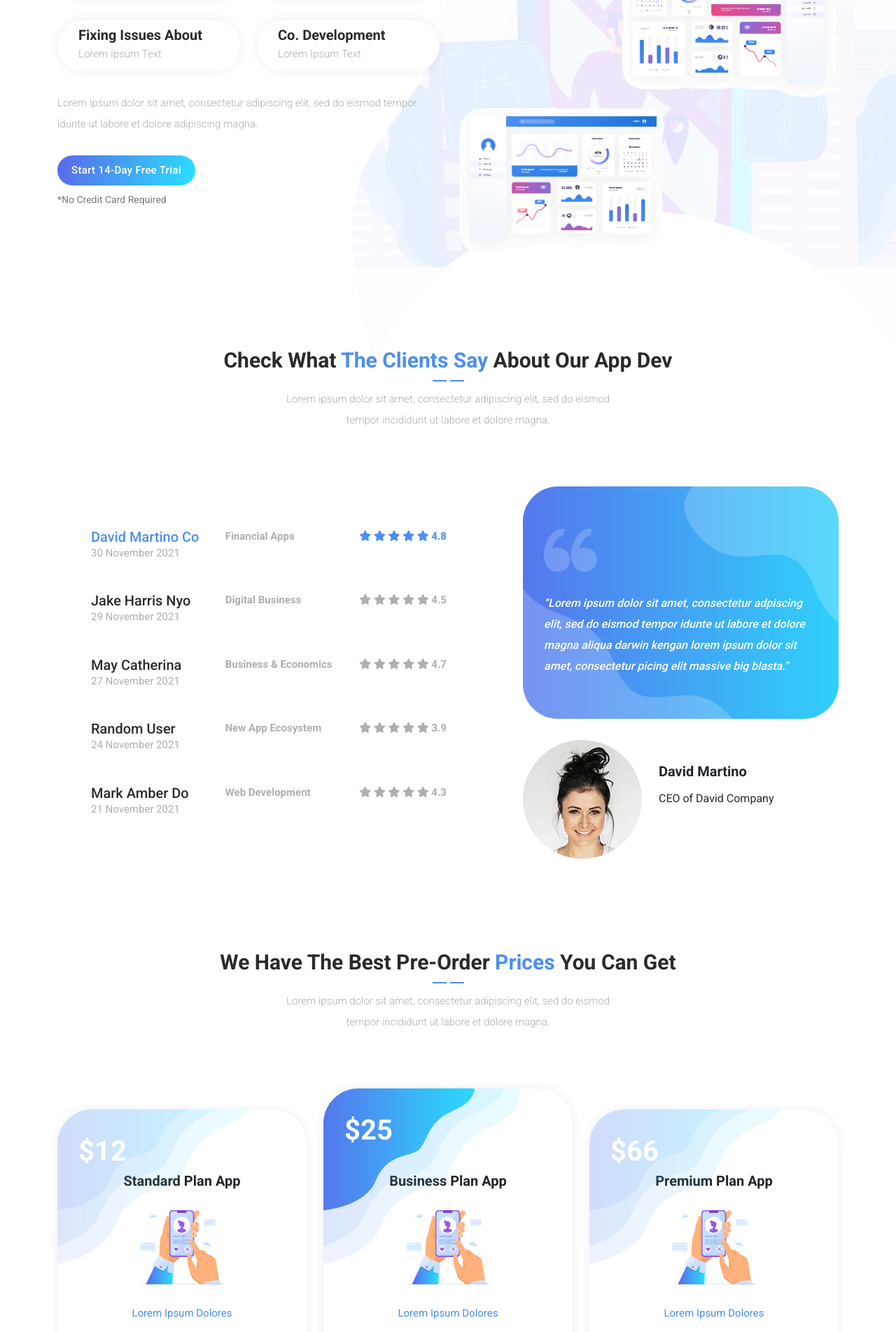
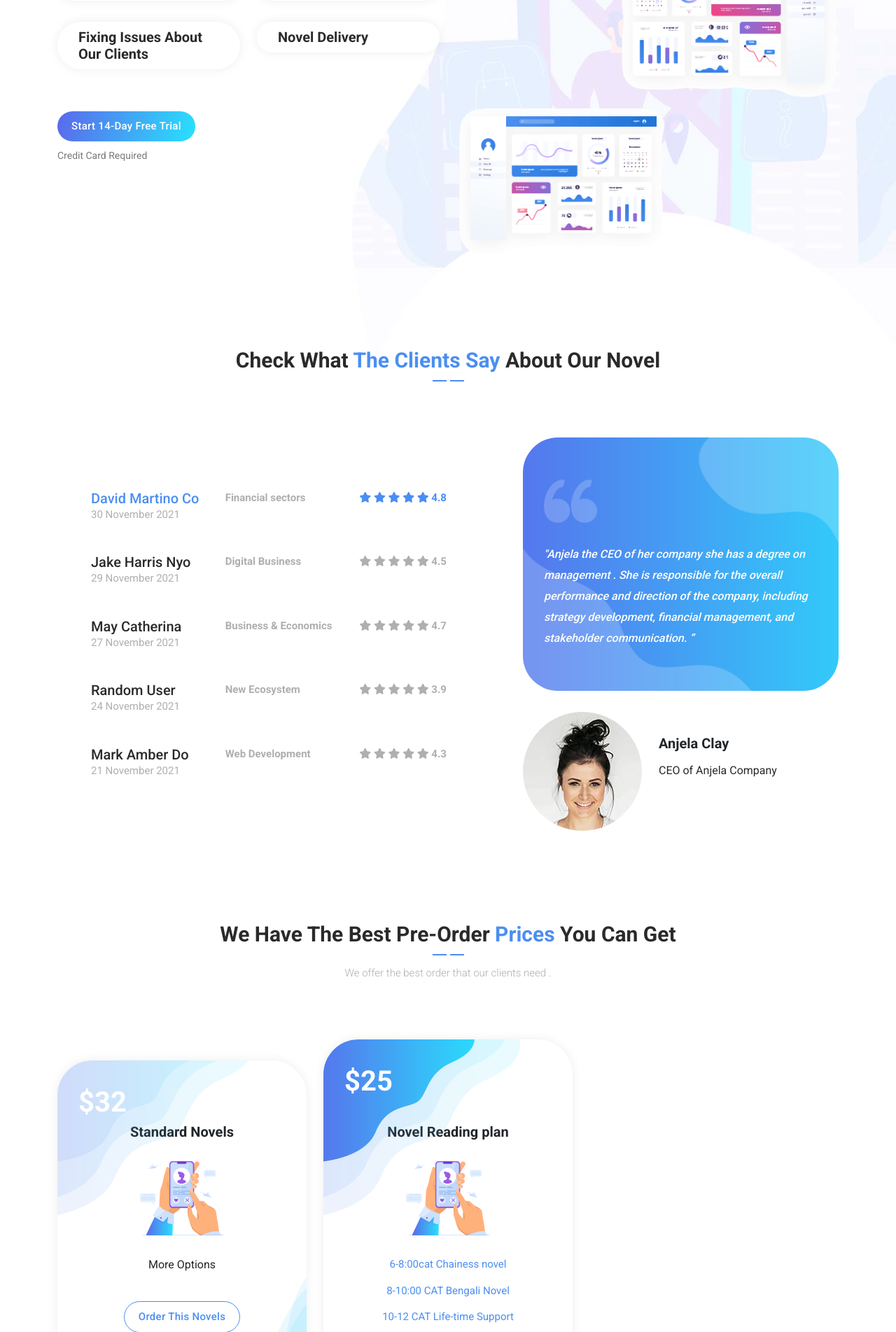
Before and after one commit to love-751/Novels, a Django app: page /novels/index/ in a window 1280 px wide. Shown: the part 1663-3566 px from the top of the page at 70% size. Run offline with Django 4.2, Linux system fonts and the light colour scheme; some libraries are stand-ins or nearby versions.

Commit message:
Update index.html

```diff
--- a/novels/templates/index.html
+++ b/novels/templates/index.html
@@ -210,39 +210,39 @@
           <div class="section-heading">
             <h4>About <em>What We Do</em> &amp; Who We Are</h4>
             <img src="../../static/assets/images/slider-dec.png" alt="">
-            <p>Lorem ipsum dolor sit amet, consectetur adipiscing elit, sed do eismod tempor incididunt ut labore et dolore magna.</p>
+            <p>Us as Anjela Company we offer our best to the clients .</p>
           </div>
           <div class="row">
             <div class="col-lg-6">
               <div class="box-item">
                 <h4><a href="#">Maintance Problems</a></h4>
-                <p>Lorem Ipsum Text</p>
+                <p></p>
               </div>
             </div>
             <div class="col-lg-6">
               <div class="box-item">
                 <h4><a href="#">24/7 Support &amp; Help</a></h4>
-                <p>Lorem Ipsum Text</p>
+                <p></p>
               </div>
             </div>
             <div class="col-lg-6">
               <div class="box-item">
-                <h4><a href="#">Fixing Issues About</a></h4>
-                <p>Lorem Ipsum Text</p>
+                <h4><a href="#">Fixing Issues About Our Clients</a></h4>
+                <p></p>
               </div>
             </div>
             <div class="col-lg-6">
               <div class="box-item">
-                <h4><a href="#">Co. Development</a></h4>
-                <p>Lorem Ipsum Text</p>
+                <h4><a href="#">Novel Delivery</a></h4>
+                <p></p>
               </div>
             </div>
             <div class="col-lg-12">
-              <p>Lorem ipsum dolor sit amet, consectetur adipiscing elit, sed do eismod tempor idunte ut labore et dolore adipiscing  magna.</p>
+              <p></p>
               <div class="gradient-button">
                 <a href="#">Start 14-Day Free Trial</a>
               </div>
-              <span>*No Credit Card Required</span>
+              <span> Credit Card Required</span>
             </div>
           </div>
         </div>
@@ -260,9 +260,8 @@
       <div class="row">
         <div class="col-lg-8 offset-lg-2">
           <div class="section-heading">
-            <h4>Check What <em>The Clients Say</em> About Our App Dev</h4>
+            <h4>Check What <em>The Clients Say</em> About Our  Novel</h4>
             <img src="../../static/assets/images/heading-line-dec.png" alt="">
-            <p>Lorem ipsum dolor sit amet, consectetur adipiscing elit, sed do eismod tempor incididunt ut labore et dolore magna.</p>
           </div>
         </div>
         <div class="col-lg-12">
@@ -279,7 +278,7 @@
                             <span class="date">30 November 2021</span>
                           </div>
                           <div class="col-lg-4 col-sm-4 d-none d-sm-block">
-                            <span class="category">Financial Apps</span>
+                            <span class="category">Financial sectors</span>
                           </div>
                           <div class="col-lg-4 col-sm-4 col-12">
                               <i class="fa fa-star"></i>
@@ -342,7 +341,7 @@
                             <span class="date">24 November 2021</span>
                           </div>
                           <div class="col-lg-4 col-sm-4 d-none d-sm-block">
-                            <span class="category">New App Ecosystem</span>
+                            <span class="category">New Ecosystem</span>
                           </div>
                           <div class="col-lg-4 col-sm-4 col-12">
                               <i class="fa fa-star"></i>
@@ -387,14 +386,14 @@
                             <div class="col-lg-12">
                               <div class="client-content">
                                 <img src="../../static/assets/images/quote.png" alt="">
-                                <p>“Lorem ipsum dolor sit amet, consectetur adpiscing elit, sed do eismod tempor idunte ut labore et dolore magna aliqua darwin kengan
-                                  lorem ipsum dolor sit amet, consectetur picing elit massive big blasta.”</p>
+                                <p>"Anjela the CEO of her company she has a degree on management .
+                                  She is responsible for the overall performance and direction of the company, including strategy development, financial management, and stakeholder communication. ”</p>
                               </div>
                               <div class="down-content">
                                 <img src="../../static/assets/images/client-image.jpg" alt="">
                                 <div class="right-content">
-                                  <h4>David Martino</h4>
-                                  <span>CEO of David Company</span>
+                                  <h4>Anjela Clay</h4>
+                                  <span>CEO of Anjela Company</span>
                                 </div>
                               </div>
                             </div>
@@ -408,9 +407,7 @@
                           <div class="row">
                             <div class="col-lg-12">
                               <div class="client-content">
-                                <img src="../../static/assets/images/quote.png" alt="">
-                                <p>“CTO, Lorem ipsum dolor sit amet, consectetur adpiscing elit, sed do eismod tempor idunte ut labore et dolore magna aliqua darwin kengan
-                                  lorem ipsum dolor sit amet, consectetur picing elit massive big blasta.”</p>
+                                <img src="../../static/assets/images/quote.png" ><p>".”</p>
                               </div>
                               <div class="down-content">
                                 <img src="../../static/assets/images/client-image.jpg" alt="">
@@ -431,58 +428,13 @@
                             <div class="col-lg-12">
                               <div class="client-content">
                                 <img src="../../static/assets/images/quote.png" alt="">
-                                <p>“May, Lorem ipsum dolor sit amet, consectetur adpiscing elit, sed do eismod tempor idunte ut labore et dolore magna aliqua darwin kengan
-                                  lorem ipsum dolor sit amet, consectetur picing elit massive big blasta.”</p>
+                                <p>“Charles,as the founder of Anjela company in 2006.”</p>
                               </div>
                               <div class="down-content">
                                 <img src="../../static/assets/images/client-image.jpg" alt="">
                                 <div class="right-content">
-                                  <h4>May C.</h4>
-                                  <span>Founder of Catherina Co.</span>
-                                </div>
-                              </div>
-                            </div>
-                          </div>
-                        </div>
-                      </div>
-                    </li>
-                    <li>
-                      <div>
-                        <div class="thumb">
-                          <div class="row">
-                            <div class="col-lg-12">
-                              <div class="client-content">
-                                <img src="../../static/assets/images/quote.png" alt="">
-                                <p>“Lorem ipsum dolor sit amet, consectetur adpiscing elit, sed do eismod tempor idunte ut labore et dolore magna aliqua darwin kengan
-                                  lorem ipsum dolor sit amet, consectetur picing elit massive big blasta.”</p>
-                              </div>
-                              <div class="down-content">
-                                <img src="../../static/assets/images/client-image.jpg" alt="">
-                                <div class="right-content">
-                                  <h4>Random Staff</h4>
-                                  <span>Manager, Digital Company</span>
-                                </div>
-                              </div>
-                            </div>
-                          </div>
-                        </div>
-                      </div>
-                    </li>
-                    <li>
-                      <div>
-                        <div class="thumb">
-                          <div class="row">
-                            <div class="col-lg-12">
-                              <div class="client-content">
-                                <img src="../../static/assets/images/quote.png" alt="">
-                                <p>“Mark, Lorem ipsum dolor sit amet, consectetur adpiscing elit, sed do eismod tempor idunte ut labore et dolore magna aliqua darwin kengan
-                                  lorem ipsum dolor sit amet, consectetur picing elit massive big blasta.”</p>
-                              </div>
-                              <div class="down-content">
-                                <img src="../../static/assets/images/client-image.jpg" alt="">
-                                <div class="right-content">
-                                  <h4>Mark Am</h4>
-                                  <span>CTO, Amber Do Company</span>
+                                  <h4>Charles C.</h4>
+                                  <span>Founder of Anjela Co.</span>
                                 </div>
                               </div>
                             </div>
@@ -507,63 +459,38 @@
           <div class="section-heading">
             <h4>We Have The Best Pre-Order <em>Prices</em> You Can Get</h4>
             <img src="../../static/assets/images/heading-line-dec.png" alt="">
-            <p>Lorem ipsum dolor sit amet, consectetur adipiscing elit, sed do eismod tempor incididunt ut labore et dolore magna.</p>
+            <p>We offer the best order that our clients need .</p>
           </div>
         </div>
         <div class="col-lg-4">
           <div class="pricing-item-regular">
-            <span class="price">$12</span>
-            <h4>Standard Plan App</h4>
+            <span class="price">$32</span>
+            <h4>Standard Novels </h4>
             <div class="icon">
               <img src="../../static/assets/images/pricing-table-01.png" alt="">
             </div>
-            <ul>
-              <li>Lorem Ipsum Dolores</li>
-              <li>20 TB of Storage</li>
-              <li class="non-function">Life-time Support</li>
-              <li class="non-function">Premium Add-Ons</li>
-              <li class="non-function">Fastest Network</li>
+             </ul>
               <li class="non-function">More Options</li>
             </ul>
             <div class="border-button">
-              <a href="#">Purchase This Plan Now</a>
+              <a href="#">Order This novels</a>
             </div>
           </div>
         </div>
         <div class="col-lg-4">
           <div class="pricing-item-pro">
             <span class="price">$25</span>
-            <h4>Business Plan App</h4>
+            <h4>Novel Reading plan</h4>
             <div class="icon">
               <img src="../../static/assets/images/pricing-table-01.png" alt="">
             </div>
             <ul>
-              <li>Lorem Ipsum Dolores</li>
-              <li>50 TB of Storage</li>
-              <li>Life-time Support</li>
-              <li>Premium Add-Ons</li>
-              <li class="non-function">Fastest Network</li>
+              <li>6-8:00cat Chainess novel</li>
+              <li>8-10:00 CAT Bengali Novel</li>
+              <li>10-12 CAT Life-time Support</li>
+              <li></li>
+              <li class="non-function">12-14:00 CAT life motive Novel</li>
               <li class="non-function">More Options</li>
-            </ul>
-            <div class="border-button">
-              <a href="#">Purchase This Plan Now</a>
-            </div>
-          </div>
-        </div>
-        <div class="col-lg-4">
-          <div class="pricing-item-regular">
-            <span class="price">$66</span>
-            <h4>Premium Plan App</h4>
-            <div class="icon">
-              <img src="../../static/assets/images/pricing-table-01.png" alt="">
-            </div>
-            <ul>
-              <li>Lorem Ipsum Dolores</li>
-              <li>120 TB of Storage</li>
-              <li>Life-time Support</li>
-              <li>Premium Add-Ons</li>
-              <li>Fastest Network</li>
-              <li>More Options</li>
             </ul>
             <div class="border-button">
               <a href="#">Purchase This Plan Now</a>
```
